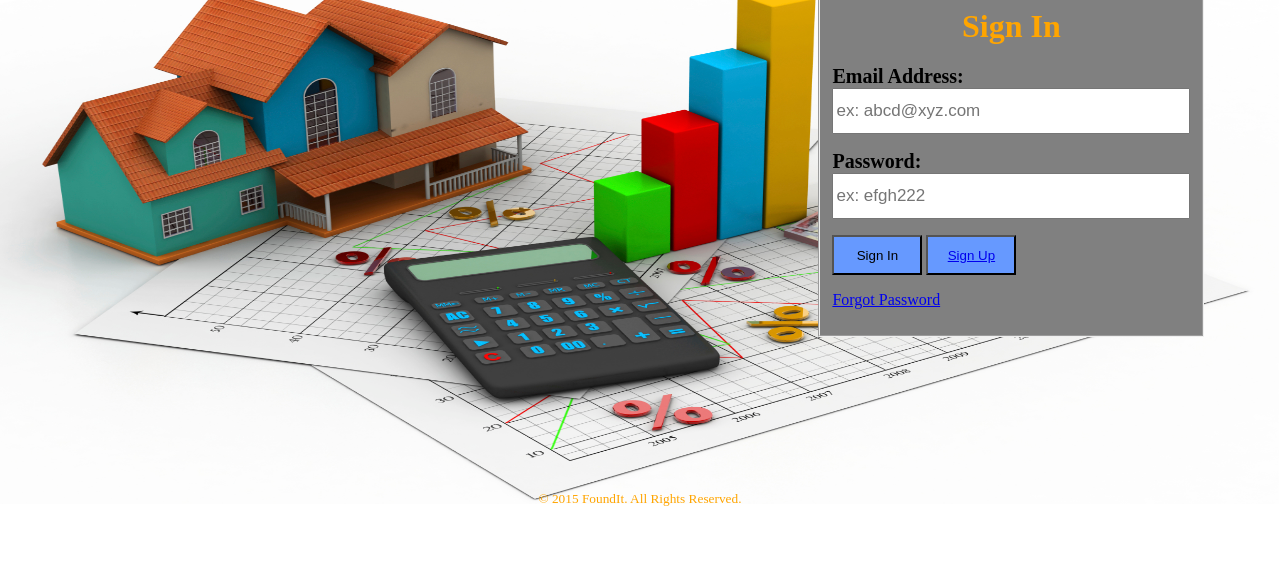
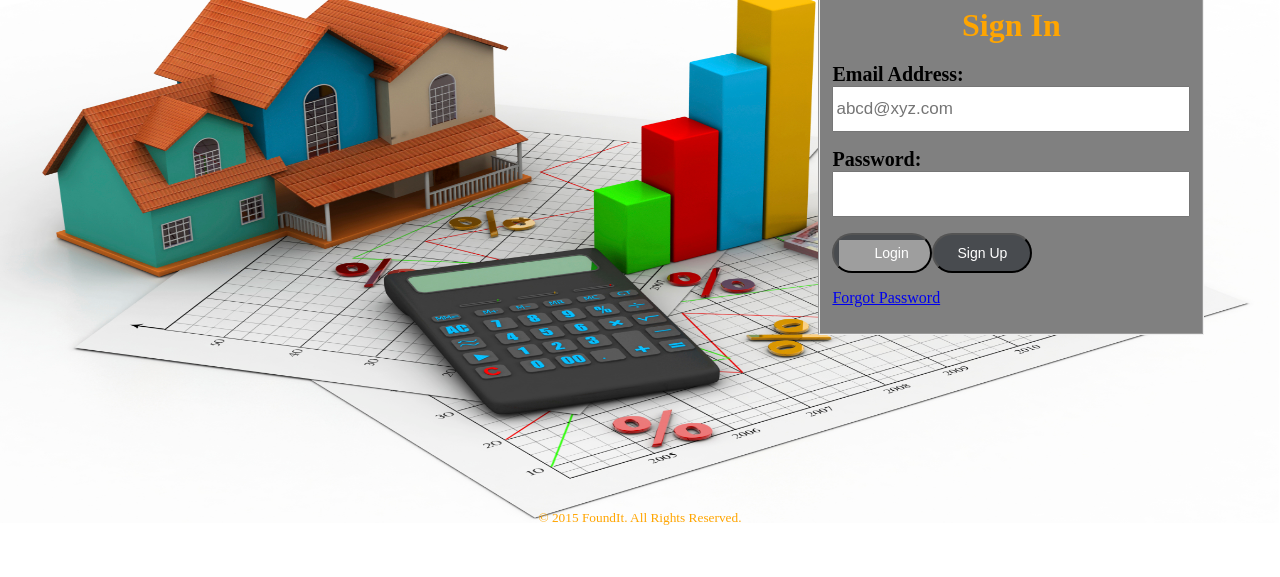
Before and after one commit to tblam/FoundIt-Project, a PHP site: page /signin.html in a window 1280 px wide; the page is wider, and only the part inside the window is pictured. Shown: the part 117-694 px from the top of that part. Run offline with PHP 8.4, Linux system fonts and the light colour scheme; some libraries are stand-ins or nearby versions; grey boxes are pictures that could not be loaded.

Commit message:
Updated signup and sign-in

```diff
--- a/css/signin.css
+++ b/css/signin.css
@@ -1,16 +1,14 @@
 h1 {
-    color: #ff6600;
-    text-shadow: 5px 5px 5px #000000;
+    color: #000;
     position: relative;
-    -webkit-animation: mymove 5s; /* Chrome, Safari, Opera */
-    animation: mymove 2s;
-	-webkit-animation-fill-mode: forwards;
+    margin: 0 auto;
 }
-/* Chrome, Safari, Opera */
-@-webkit-keyframes mymove {
-    from {left: 0px;}
-    to {left: 550px;}
+
+img {
+    display: block;
+    margin: 0 auto;
 }
+
 body{
     margin: 0 auto;
     margin-bottom: -0.5cm;
@@ -21,11 +19,9 @@
 
 fieldset {
     background-color: grey;
-    margin: 0;
     margin-right: 2cm;
-    width:300px;
+    width: 100px;
     float: right;
-
 }
 
 input{
@@ -49,3 +45,53 @@
     width:90px;
     background-color: #6699FF;
 }
+
+a.nounderline {
+    color: white;
+    text-decoration: none;
+}
+
+button#signup {
+  width: 100px;
+  cursor: pointer;
+  border-radius: 50px;
+  padding: 10px 10px 10px 10px;
+  color: White;
+  font-size: 14px;
+  text-align: center;
+  display: block;
+  background-color: #484b4f;
+  /* Animations: */
+  -webkit-transition-timing-function: ease-in-out;
+  -webkit-transition-duration: .4s;
+  -webkit-transition-property: all;
+  -moz-transition-timing-function: ease-in-out;
+  -moz-transition-duration: .4s;
+  -moz-transition-property: all;
+}
+
+button#login {
+  background: url('https://dh3vbjnk0bnfa.cloudfront.net/static/centralauth/images/btn-login.png') no-repeat 5px 5px #484b4f;
+  float: left;
+  width: 100px;
+  cursor: pointer;
+  border-radius: 50px;
+  padding: 10px 20px 10px 0;
+  color: White;
+  font-size: 14px;
+  text-align: left;
+  text-indent: 40px;
+  display: block;
+  /* Animations: */
+  -webkit-transition-timing-function: ease-in-out;
+  -webkit-transition-duration: .4s;
+  -webkit-transition-property: all;
+  -moz-transition-timing-function: ease-in-out;
+  -moz-transition-duration: .4s;
+  -moz-transition-property: all;
+}
+button#login:hover {
+  background-image: url('https://dh3vbjnk0bnfa.cloudfront.net/static/centralauth/images/btn-login-hover.png');
+  background-position: 65px 5px;
+  text-indent: 20px;
+}
--- a/signin.html
+++ b/signin.html
@@ -16,7 +16,7 @@
 	</head>
 <body>
 
-<h1><font face="Segoe Print" size="100"><em>FoundIt</em></font></h1>
+<h1><img src ="images/logo.png" height="10%" width="10%"></h1>
 
 
 				<div class="err" id="add_err"></div>
@@ -25,21 +25,23 @@
             <form action="../signup/signup.html" method="post">
             <p>
                 <label><strong>Email Address:</strong></label><br>
-                <input name="name" id="name" type="text" pattern="^.+@.+\..{2,4}$" placeholder = "ex: abcd@xyz.com" required/>
+                <input name="name" id="name" type="text" pattern="^.+@.+\..{2,4}$" placeholder = "abcd@xyz.com" required/>
             </p>
             <p>
                 <label><strong>Password:</strong></label><br>
-                <input name="word" id="word" type="password" pattern="^.+\d+$" placeholder = "ex: efgh222" required/>
+                <input name="word" id="word" type="password" pattern="^.+\d+$" required/>
             </p>
 
-				<button type="button" class="btn btn-default navbar-btn">Sign In</button>
-                <button type="button" class="btn btn-default navbar-btn"><a href="signup.html">Sign Up</button>
+             <p>
+				<button name="login" id="login" type="Submit" value="Login" onClick="login.php" >Login</button>
 
+				<a href="signup.html" class="nounderline"><button type="button" id="signup">Sign Up </button></a> </form>
+            </p>
 			<p>
 				<a href="forgotpassword.html">Forgot Password</a>
 			</p>
         </fieldset>
-
+    </form>
 
 <!-- ==== START PAGE FOOTER ==== -->
     <footer role="contentinfo" class="footer">
```
Also changed, not shown: css/signup.css (+28 -13 lines), signup.html (+6 -3 lines).
